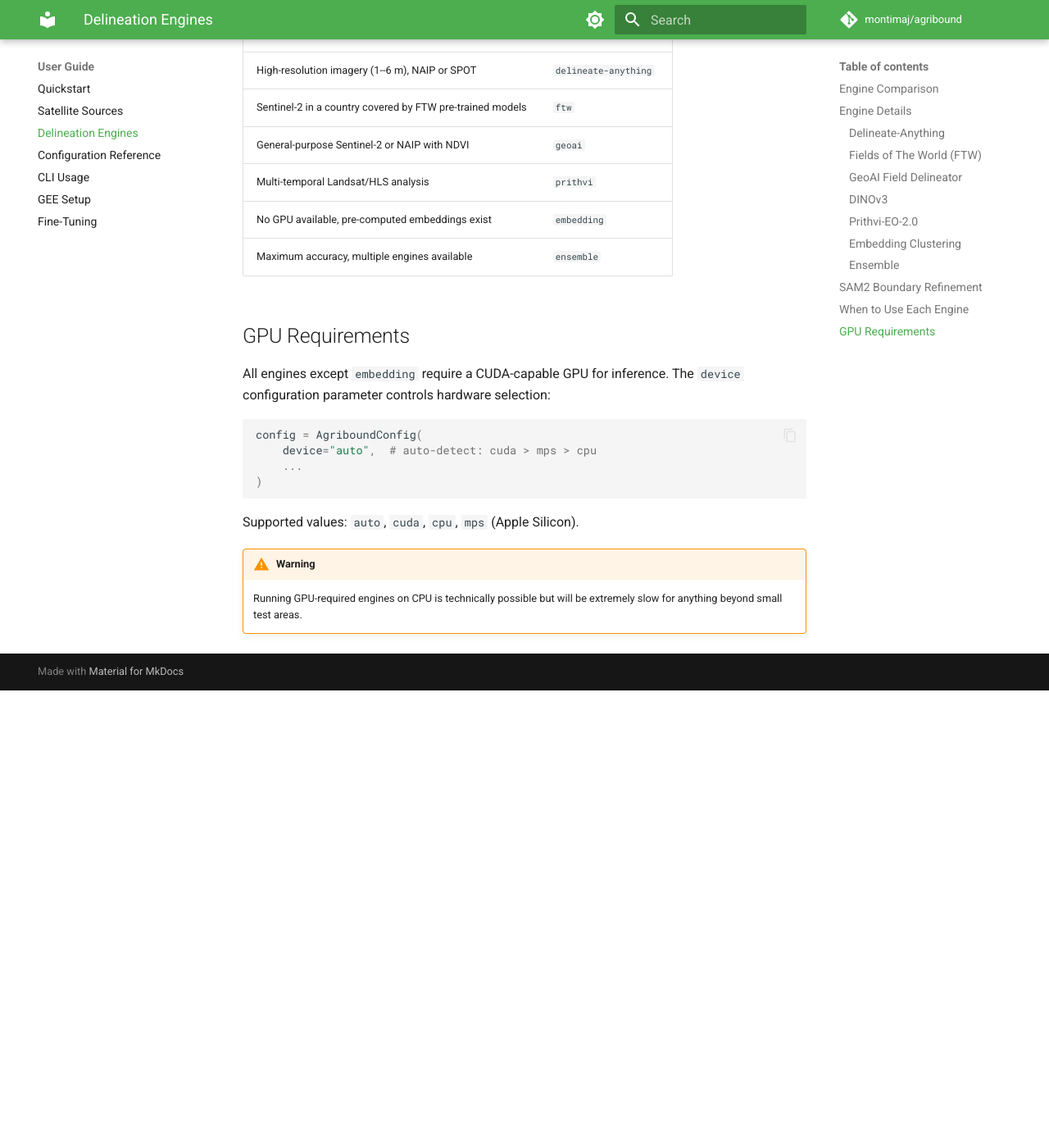
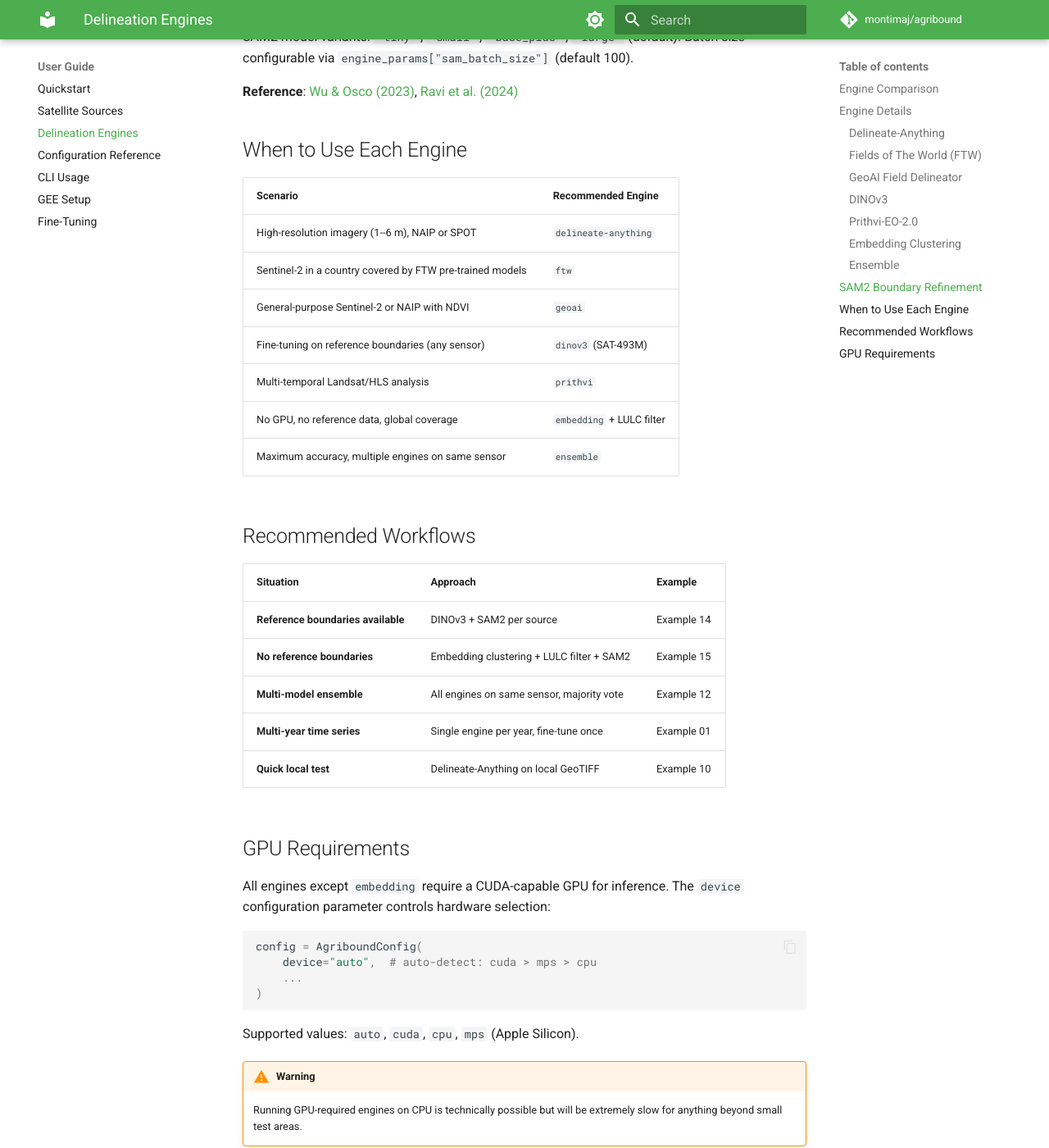
Before and after one commit to montimaj/agribound, an MkDocs documentation site: the page built from docs/user-guide/engines.md, in a window 1280 px wide and 1400 px high, scrolled down 4760 px. Shown: the whole window at 82% size. Built offline with MkDocs 1.6.1 and Material for MkDocs 9.7.7, drawn with Linux system fonts in a browser that asks for light colours; comment, search, counter and statistics services are not loaded; before the commit the page ends 5602 px from its top, so only the background shows below that; some of the changed text lies outside the part shown.

Commit message:
Update docs and examples

```diff
--- a/docs/user-guide/engines.md
+++ b/docs/user-guide/engines.md
@@ -109,6 +109,11 @@
 
 **Supported sources**: `landsat`, `sentinel2`, `hls`, `naip`, `spot`, `local`
 
+!!! warning "When to use ensembles"
+    Ensembles work best when **multiple models run on the same sensor data**. Each architecture has different biases, and vote-merging cancels out individual errors because every model sees the same pixels.
+
+    Ensembles across **different sensors** (e.g., Sentinel-2 + Landsat + NAIP) do not work well due to resolution mismatch (1 m vs 30 m polygons), temporal mismatch (different overpass dates), and spatial alignment errors. For multi-sensor analysis, compare per-source results independently rather than merging them.
+
 ## SAM2 Boundary Refinement
 
 SAM2 is not a standalone engine — it is an optional **post-processing step** that refines field boundaries. Each polygon's bounding box is fed to SAM2 as a prompt, and SAM2 produces a pixel-accurate mask that replaces the original geometry.
@@ -147,9 +152,20 @@
 | High-resolution imagery (1--6 m), NAIP or SPOT | `delineate-anything` |
 | Sentinel-2 in a country covered by FTW pre-trained models | `ftw` |
 | General-purpose Sentinel-2 or NAIP with NDVI | `geoai` |
+| Fine-tuning on reference boundaries (any sensor) | `dinov3` (SAT-493M) |
 | Multi-temporal Landsat/HLS analysis | `prithvi` |
-| No GPU available, pre-computed embeddings exist | `embedding` |
-| Maximum accuracy, multiple engines available | `ensemble` |
+| No GPU, no reference data, global coverage | `embedding` + LULC filter |
+| Maximum accuracy, multiple engines on same sensor | `ensemble` |
+
+## Recommended Workflows
+
+| Situation | Approach | Example |
+|---|---|---|
+| **Reference boundaries available** | DINOv3 + SAM2 per source | Example 14 |
+| **No reference boundaries** | Embedding clustering + LULC filter + SAM2 | Example 15 |
+| **Multi-model ensemble** | All engines on same sensor, majority vote | Example 12 |
+| **Multi-year time series** | Single engine per year, fine-tune once | Example 01 |
+| **Quick local test** | Delineate-Anything on local GeoTIFF | Example 10 |
 
 ## GPU Requirements
 
```
Also changed, not shown: README.md (+18 -2 lines), docs/index.md (+12 -0 lines), docs/user-guide/quickstart.md (+13 -0 lines), examples/README.md (+16 -9 lines), 4 other files.
